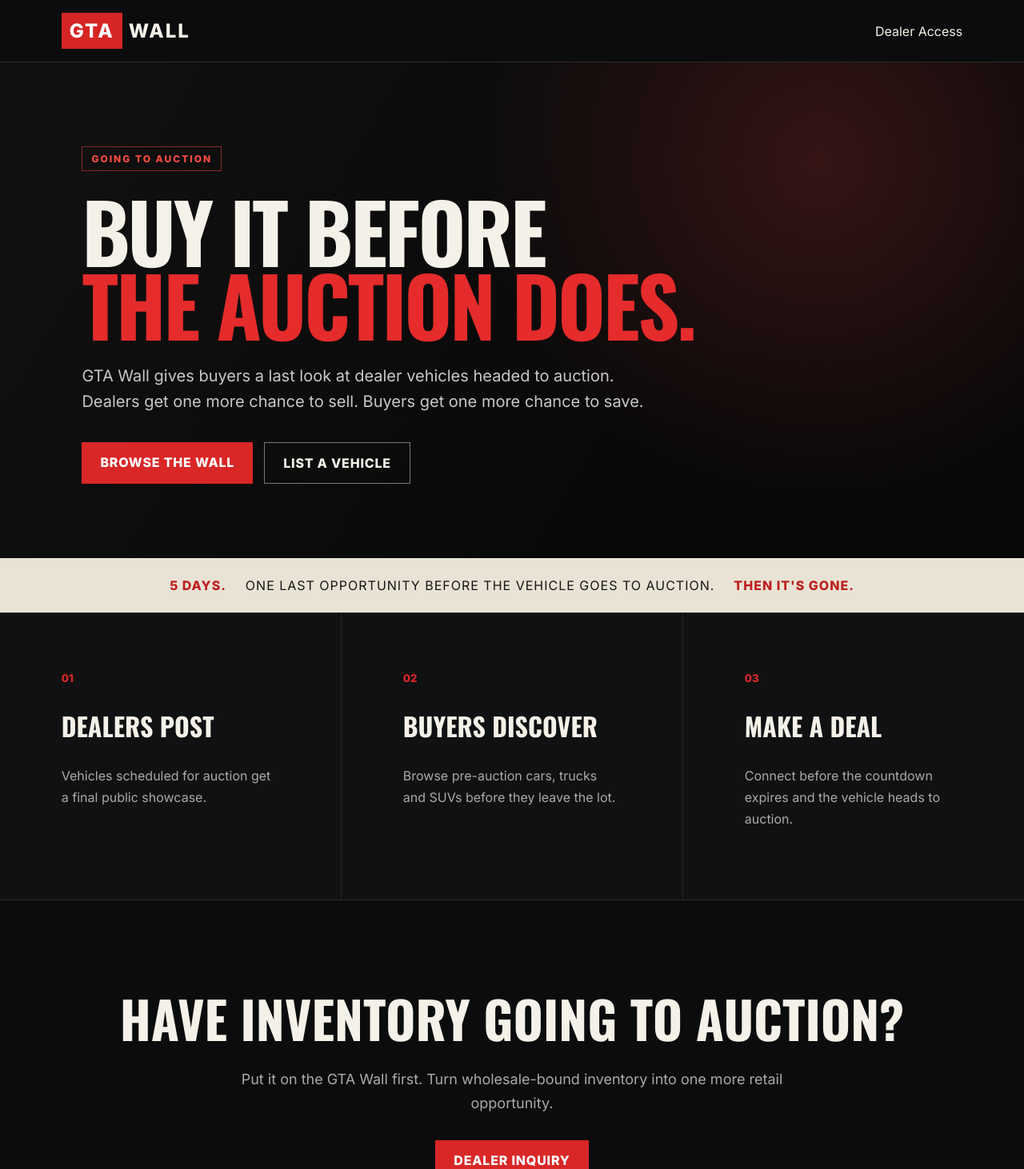
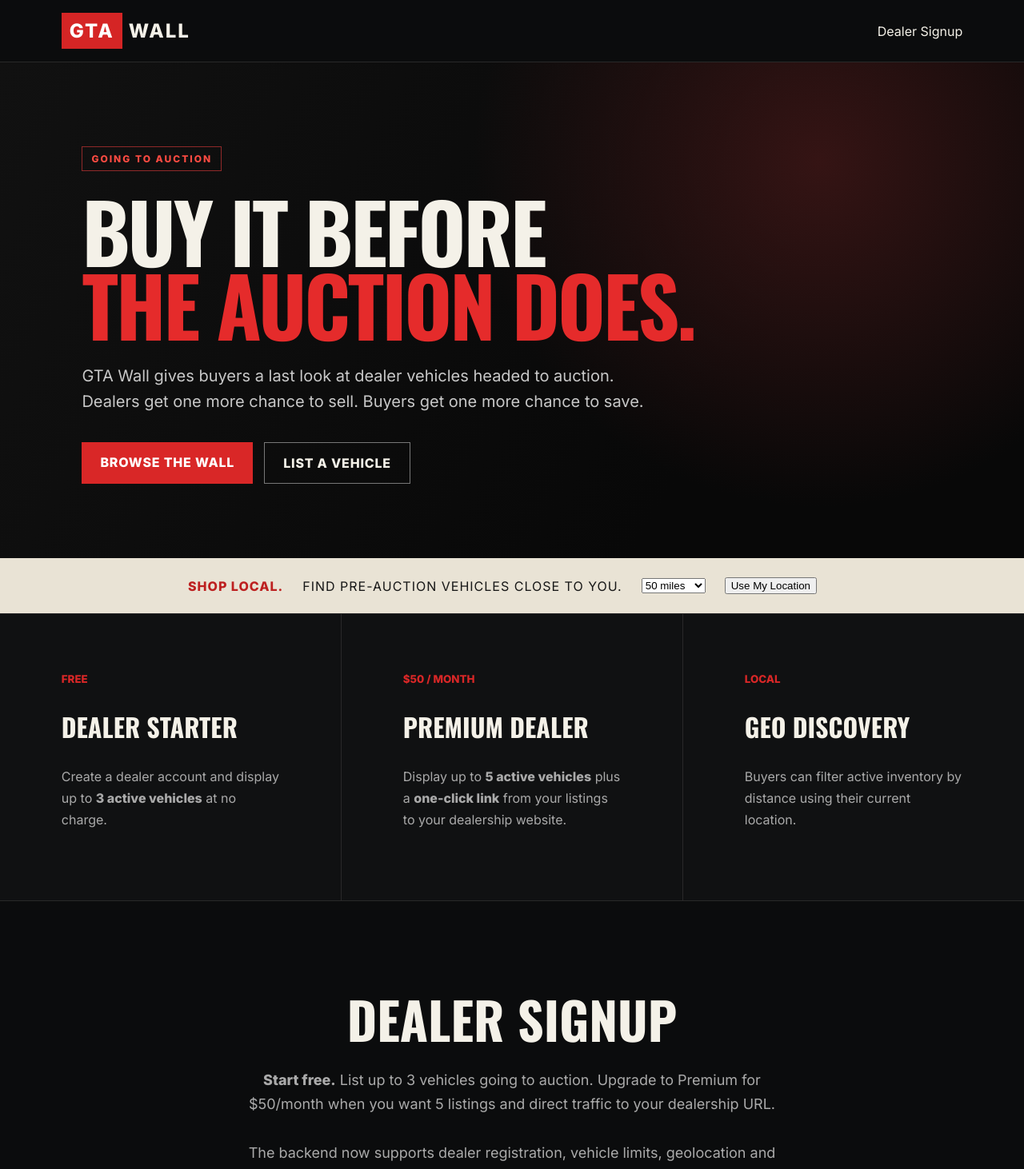
Before and after one commit to DSangHub/GTAWall, a React (Vite) app: page / in a window 1280 px wide. Shown: the top 1462 px of the page at 80% size. Built offline with nearby package versions, Linux system fonts and the light colour scheme.

Commit message:
Add dealer plans and geolocation filter UI

```diff
--- a/src/main.tsx
+++ b/src/main.tsx
@@ -1,25 +1,17 @@
-import React from 'react';
+import React,{useState} from 'react';
 import ReactDOM from 'react-dom/client';
 import './style.css';
 
-function App() {
-  return <main>
-    <header><div className="brand"><strong>GTA</strong><span>WALL</span></div><a href="#dealers">Dealer Access</a></header>
-    <section className="hero">
-      <div className="badge">GOING TO AUCTION</div>
-      <h1>Buy it before<br/><em>the auction does.</em></h1>
-      <p>GTA Wall gives buyers a last look at dealer vehicles headed to auction. Dealers get one more chance to sell. Buyers get one more chance to save.</p>
-      <div className="actions"><a className="primary" href="#wall">Browse the Wall</a><a className="secondary" href="#dealers">List a Vehicle</a></div>
-    </section>
-    <section id="wall" className="strip"><b>5 DAYS.</b><span>One last opportunity before the vehicle goes to auction.</span><b>THEN IT'S GONE.</b></section>
-    <section className="cards">
-      <article><small>01</small><h2>Dealers Post</h2><p>Vehicles scheduled for auction get a final public showcase.</p></article>
-      <article><small>02</small><h2>Buyers Discover</h2><p>Browse pre-auction cars, trucks and SUVs before they leave the lot.</p></article>
-      <article><small>03</small><h2>Make a Deal</h2><p>Connect before the countdown expires and the vehicle heads to auction.</p></article>
-    </section>
-    <section id="dealers" className="dealer"><h2>Have inventory going to auction?</h2><p>Put it on the GTA Wall first. Turn wholesale-bound inventory into one more retail opportunity.</p><a className="primary" href="mailto:info@gtawall.com">Dealer Inquiry</a></section>
-    <footer>GTA WALL · GOING TO AUCTION · gtawall.com</footer>
-  </main>
+function App(){
+ const [radius,setRadius]=useState(50);const [status,setStatus]=useState('');
+ const nearby=()=>navigator.geolocation?navigator.geolocation.getCurrentPosition(async p=>{setStatus('Finding vehicles near you…');const r=await fetch(`/api/vehicles?lat=${p.coords.latitude}&lng=${p.coords.longitude}&radius=${radius}`);const v=await r.json();setStatus(`${v.length} active vehicle${v.length===1?'':'s'} found within ${radius} miles.`)},()=>setStatus('Location permission was not granted.')):setStatus('Geolocation is not supported by this browser.');
+ return <main>
+  <header><div className="brand"><strong>GTA</strong><span>WALL</span></div><a href="#dealers">Dealer Signup</a></header>
+  <section className="hero"><div className="badge">GOING TO AUCTION</div><h1>Buy it before<br/><em>the auction does.</em></h1><p>GTA Wall gives buyers a last look at dealer vehicles headed to auction. Dealers get one more chance to sell. Buyers get one more chance to save.</p><div className="actions"><a className="primary" href="#wall">Browse the Wall</a><a className="secondary" href="#dealers">List a Vehicle</a></div></section>
+  <section id="wall" className="strip"><b>SHOP LOCAL.</b><span>Find pre-auction vehicles close to you.</span><select value={radius} onChange={e=>setRadius(Number(e.target.value))}><option value="25">25 miles</option><option value="50">50 miles</option><option value="100">100 miles</option><option value="250">250 miles</option></select><button onClick={nearby}>Use My Location</button><span>{status}</span></section>
+  <section className="cards"><article><small>FREE</small><h2>Dealer Starter</h2><p>Create a dealer account and display up to <b>3 active vehicles</b> at no charge.</p></article><article><small>$50 / MONTH</small><h2>Premium Dealer</h2><p>Display up to <b>5 active vehicles</b> plus a <b>one-click link</b> from your listings to your dealership website.</p></article><article><small>LOCAL</small><h2>Geo Discovery</h2><p>Buyers can filter active inventory by distance using their current location.</p></article></section>
+  <section id="dealers" className="dealer"><h2>Dealer Signup</h2><p><b>Start free.</b> List up to 3 vehicles going to auction. Upgrade to Premium for $50/month when you want 5 listings and direct traffic to your dealership URL.</p><p>The backend now supports dealer registration, vehicle limits, geolocation and Stripe Premium billing.</p></section>
+  <footer>GTA WALL · GOING TO AUCTION · gtawall.com</footer>
+ </main>
 }
-
-ReactDOM.createRoot(document.getElementById('root')!).render(<React.StrictMode><App /></React.StrictMode>);
+ReactDOM.createRoot(document.getElementById('root')!).render(<React.StrictMode><App/></React.StrictMode>);
```
